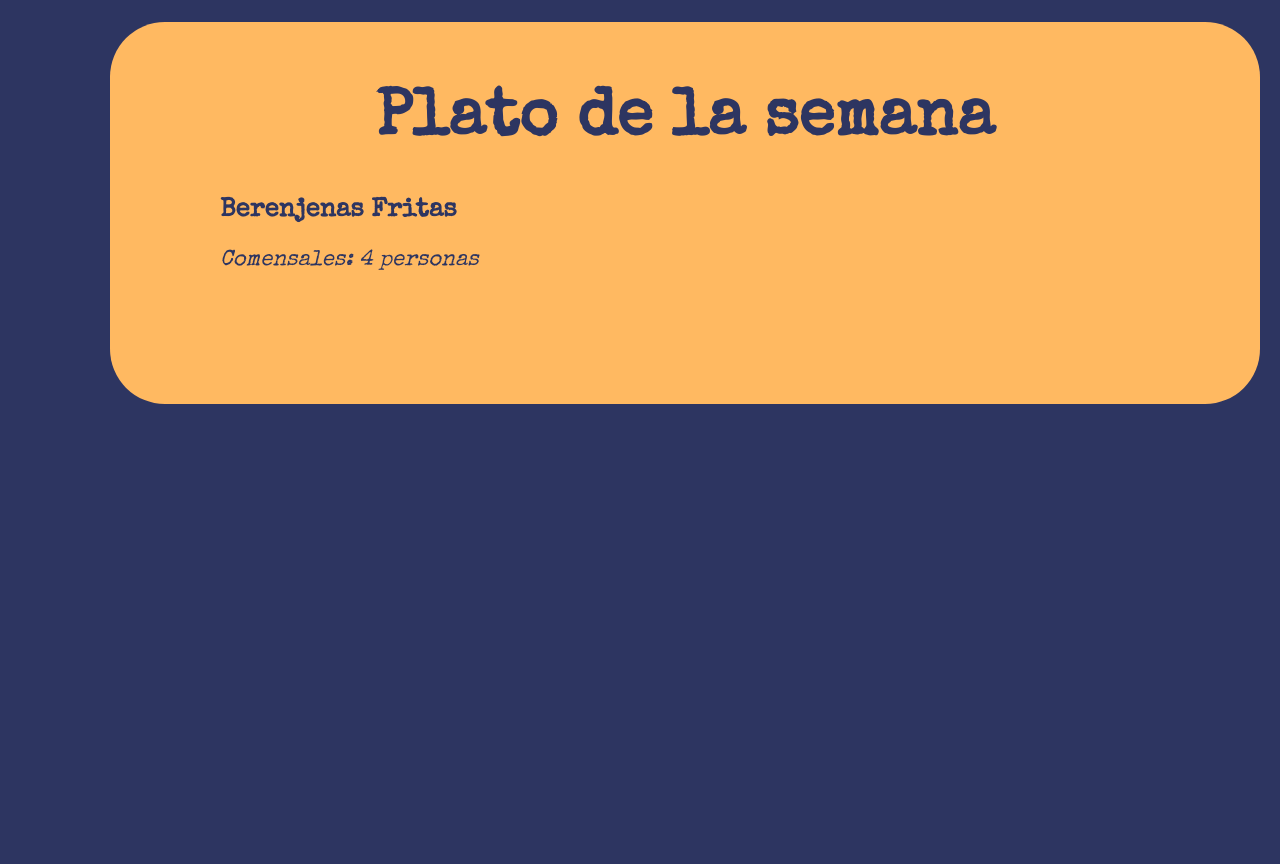
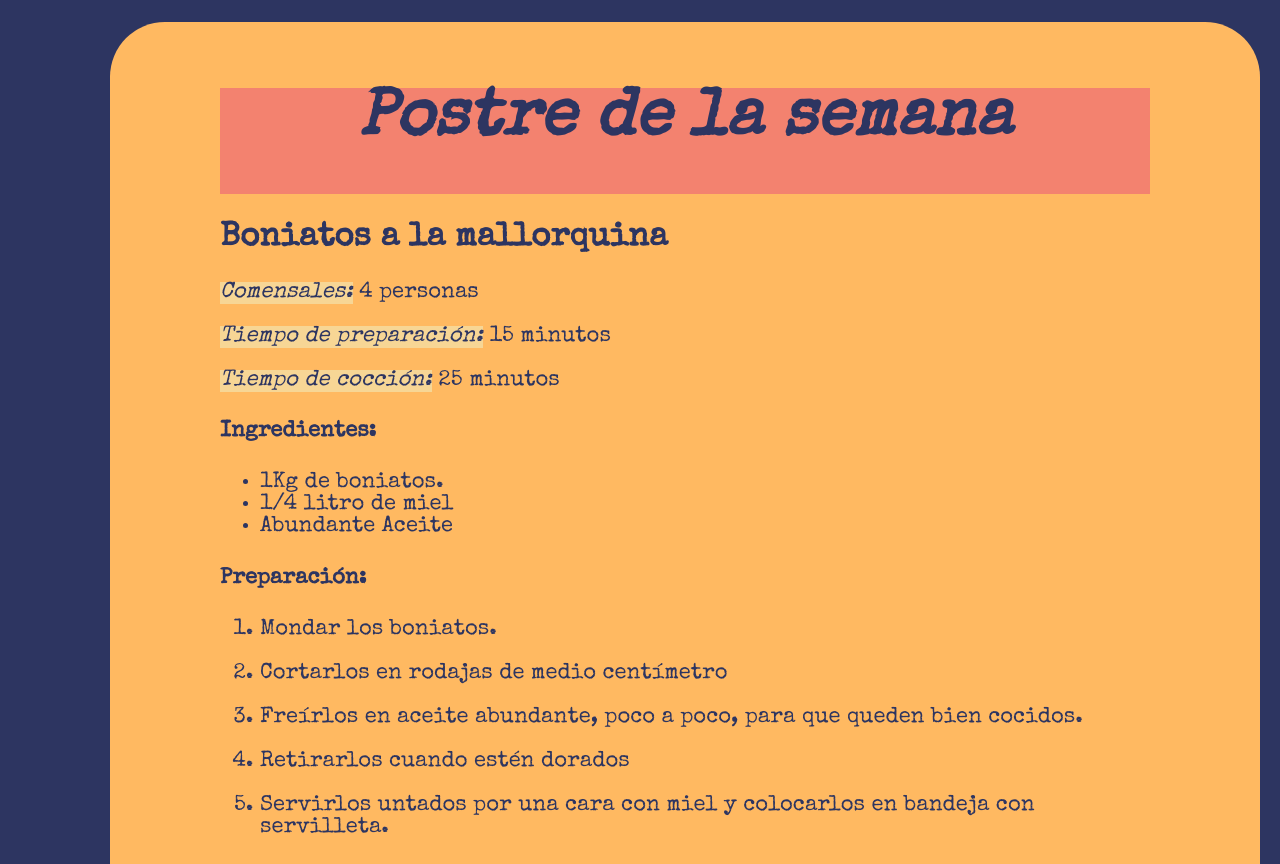
Before and after one commit to eilmadc/eilmadc-c5-ud28-htmlcss, a plain HTML site: page 28-exercise03-4-5/index.html in a window 1280 px wide. Shown: the top 864 px of the page. Before the commit the page ends 800 px from the top, so only its background shows below. Drawn offline with nearby package versions, Linux system fonts and the light colour scheme.

Commit message:
update ex 3-4-5

```diff
--- a/28-exercise03-4-5/css/styles.css
+++ b/28-exercise03-4-5/css/styles.css
@@ -48,13 +48,24 @@ body{
     font-weight: bold;
 }
 
-.main-container h4{
+.main-container h3{
     text-align: left;
     font-family: 'Special Elite';
     font-weight: bold;
 }
 
 .main-container-part1{
+    height: 106px;
+    background-color:  #F3826F ;
    font-style: italic;
    font-family: 'Special Elite';
 }
+
+.main-container-part3 span{
+   background-color:#F7D695;
+   font-style: italic;
+}
+
+.main-container-part3 p{
+    font-weight: 500;
+ }
--- a/28-exercise03-4-5/index.html
+++ b/28-exercise03-4-5/index.html
@@ -14,13 +14,36 @@
   </head>
   <body>
     <div class="main-container">
-      <h1>Plato de la semana</h1>
-      <h3>Berenjenas Fritas</h3>
+
       <div class="main-container-part1">
+        <h1>Postre de la semana</h1>
+      </div>
+      <div class="main-container-part2">
+        <h2>Boniatos a la mallorquina</h2>
+      </div>
+      <div class="main-container-part3">
         <p><span>Comensales:</span> 4 personas</p>
+        <p><span>Tiempo de preparación:</span> 15 minutos</p>
+        <p><span>Tiempo de cocción:</span> 25 minutos</p>
       </div>
-      <div class="main-container-part1"></div>
-      <div class="main-container-part1"></div>
+      <div class="main-container-part2">
+        <h4>Ingredientes:</h4>
+        <ul>
+          <li>1Kg de boniatos.</li>
+          <li>1/4 litro de miel</li>
+          <li>Abundante Aceite</li>
+        </ul>
+      </div>
+      <div class="main-container-part3">
+        <h4>Preparación:</h4>
+        <ol>
+          <li>Mondar los boniatos.</li><br>
+          <li>Cortarlos en rodajas de medio centímetro</li><br>
+          <li>Freírlos en aceite abundante, poco a poco, para que queden bien cocidos.</li><br>
+          <li>Retirarlos cuando estén dorados</li><br>
+          <li>Servirlos untados por una cara con miel y colocarlos en bandeja con servilleta.</li><br>
+        </ol>
+      </div>
     </div>
   </body>
 </html>
```
